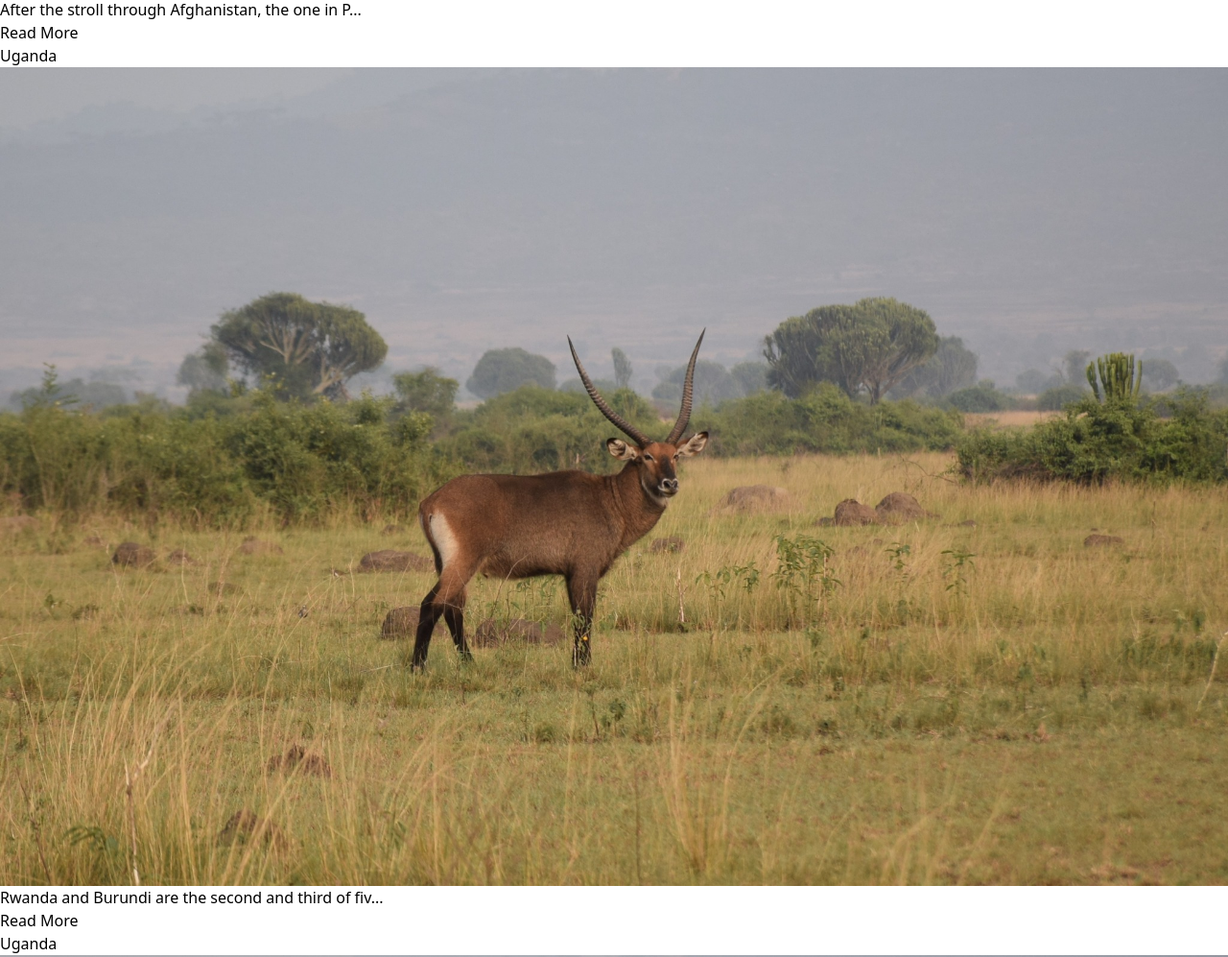
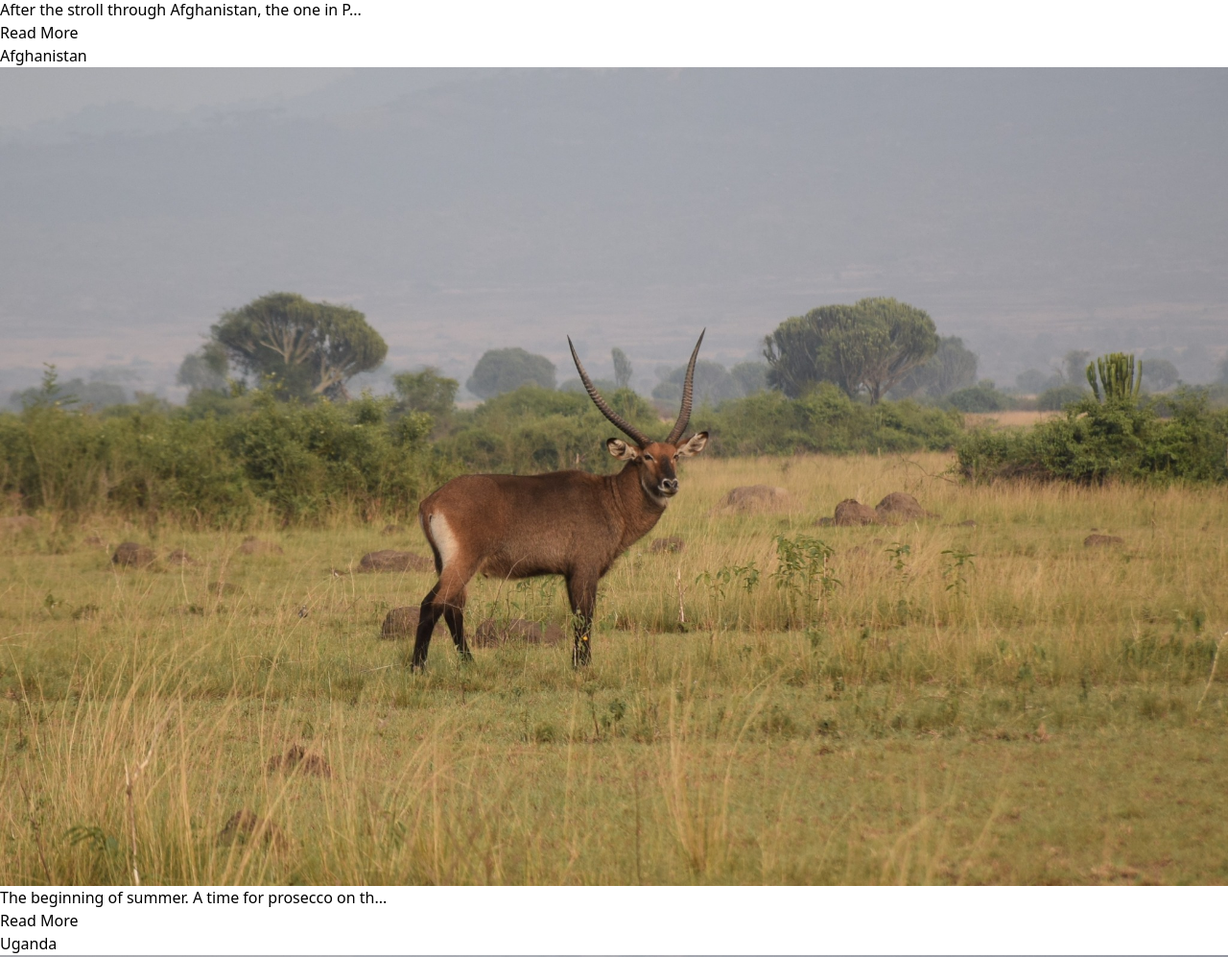
Before and after one commit to RosenGeorgievvv/create-in-motion, a React (Vite) app: page /travels in a window 1280 px wide. Shown: the part 5170-6167 px from the top of the page at 96% size. Built offline with nearby package versions, Linux system fonts and the light colour scheme.

Commit message:
Update data.js

```diff
--- a/src/components/data.js
+++ b/src/components/data.js
@@ -76,10 +76,10 @@ const data = [
   },
   {
     id: 6,
-    name: "Uganda",
+    name: "Afghanistan",
     img: [uganda1, uganda2, uganda3, uganda4, uganda5, uganda6],
     description:
-      "Rwanda and Burundi are the second and third of five countries featured in a journey called Around Lake Victoria.These two small nations, standing off the beaten tourist path, offer an authentic African experience, blessed with dramatic landscapes, rich biodiversity, and lakeside communities, each with its unique culture and a tragic history stained by brutal ethnic conflicts. Rwanda is healing the wounds of the 1994 genocide and transforming into a model of national unity and economic prosperity. From the Genocide Memorial in the pristine capital Kigali, along its impeccable roads, to the fishing villages around Lake Kivu and Nyungwe Forest National Park—home to Africa's oldest tropical forest, situated at the watershed between the Congo River basin to the west and the Nile River basin to the east.Burundi, meanwhile, is plagued by conflict, with poverty as the norm for all but a few. From Lake Tanganyika and the capital Bujumbura—surprisingly boasting refined restaurants and chic nightclubs—to Rusizi National Park and the site where journalist Henry Morton Stanley met explorer David Livingstone and uttered the iconic phrase,Dr. Livingstone, I presume?—Burundi offers a compelling mix of history and culture. Add to that the village of Gishora, where the captivating performances of the former royal drummers continue to enchant visitors.",
+      "The beginning of summer. A time for prosecco on the beach and conversations about the little things in life.Just then, bearded and scruffy hooligans with Kalashnikovs were trying to seize Afghanistan. I had the chance to slip between the cracks and see a different Afghanistan—not the one shown on the news today. To meet wonderful people who were staring at their shattered future as my plane took off from Kabul.The unthinkable happened. Or perhaps the inevitable. Time reveals all secrets. A pity for everything and everyone there—a pity for the broken hopes.",
   },
   {
     id: 7,
```
